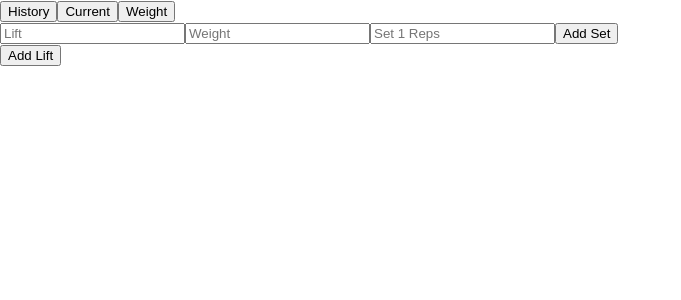
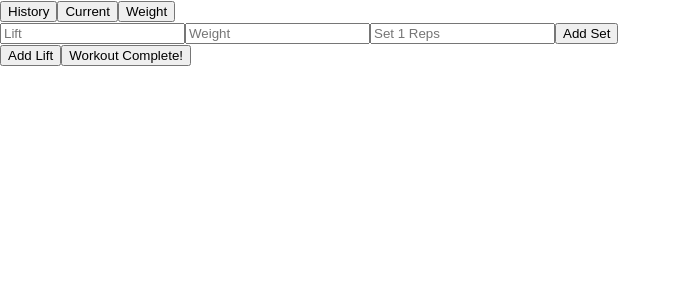
Before and after one commit to matt-pickle/workout-tracker, a React (Create React App) app: page / in a window 1280 px wide. Shown: the top 300 px of the page, without its empty margins (0-681 px from the left). Built offline with nearby package versions, Linux system fonts and the light colour scheme.

Commit message:
Set up Workout Complete! button

```diff
--- a/src/Components/History.js
+++ b/src/Components/History.js
@@ -1,4 +1,4 @@
-import React, {useContext} from "react";
+import React from "react";
 
 function History() {
   return (
--- a/src/Components/Home.js
+++ b/src/Components/Home.js
@@ -25,6 +25,17 @@ function Home() {
     }
   }
 
+  //Saves current workout to localStorage under today's date
+  function saveWorkout() {
+    const today = new Date();
+    const month = today.getMonth() + 1;
+    const date = today.getDate();
+    const year = today.getFullYear();
+    const dateString = `${month}-${date}-${year}`;
+
+    localStorage.setItem(dateString, JSON.stringify(workoutArr));
+  }
+
   const allLifts = lifts.map(liftNum => {
     return <Lift key={liftNum}
                  id={liftNum}
@@ -36,6 +47,7 @@ function Home() {
     <div>
       {allLifts}
       <button onClick={addLift}>Add Lift</button>
+      <button onClick={saveWorkout}>Workout Complete!</button>
     </div>
   )
 }
```
